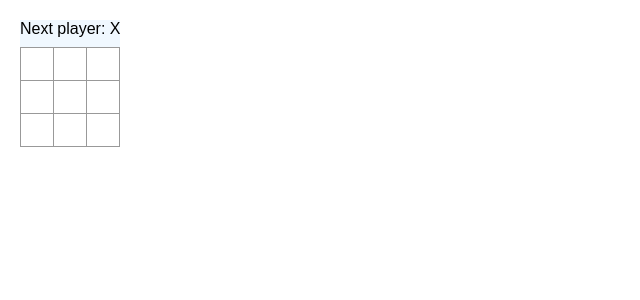
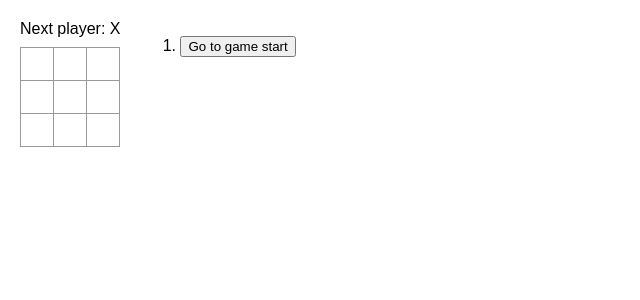
Before and after one commit to liamkukid/tic-tac-toe, a React (Create React App) app: page / in a window 1280 px wide. Shown: the top 300 px of the page, without its empty margins (0-640 px from the left). Built offline with nearby package versions, Linux system fonts and the light colour scheme.

Commit message:
showing the list of moves

```diff
--- a/src/App.js
+++ b/src/App.js
@@ -11,13 +11,31 @@ export default function Game() {
     setXIsNext(!xIsNext);
   }
 
+  function jumpTo(nextMove) {
+    //TODO
+  }
+
+  const moves = history.map((squares, move) => {
+    let description;
+    if (move > 0) {
+      description = 'Go to move #' + move;
+    } else {
+      description = 'Go to game start';
+    }
+    return(
+      <li key={move}>
+        <button onClick={() => jumpTo(move)}>{description}</button>
+      </li>
+    )
+  });
+
   return(
     <div className={style.game}>
       <div className={style.game_board}>
         <Board xIsNext={xIsNext} squares={currentSquares} onPlay={handlePlay}/>
       </div>
       <div className={style.game_info}>
-        <ol>{/*TODO*/}</ol>
+        <ol>{moves}</ol>
       </div>
     </div>
   );
--- a/src/app.module.scss
+++ b/src/app.module.scss
@@ -23,10 +23,6 @@
   margin-bottom: 10px;
 }
 
-.game_board {
-    background-color: aliceblue;
-}
-
 .game {
   display: flex;
   flex-direction: row;
```
